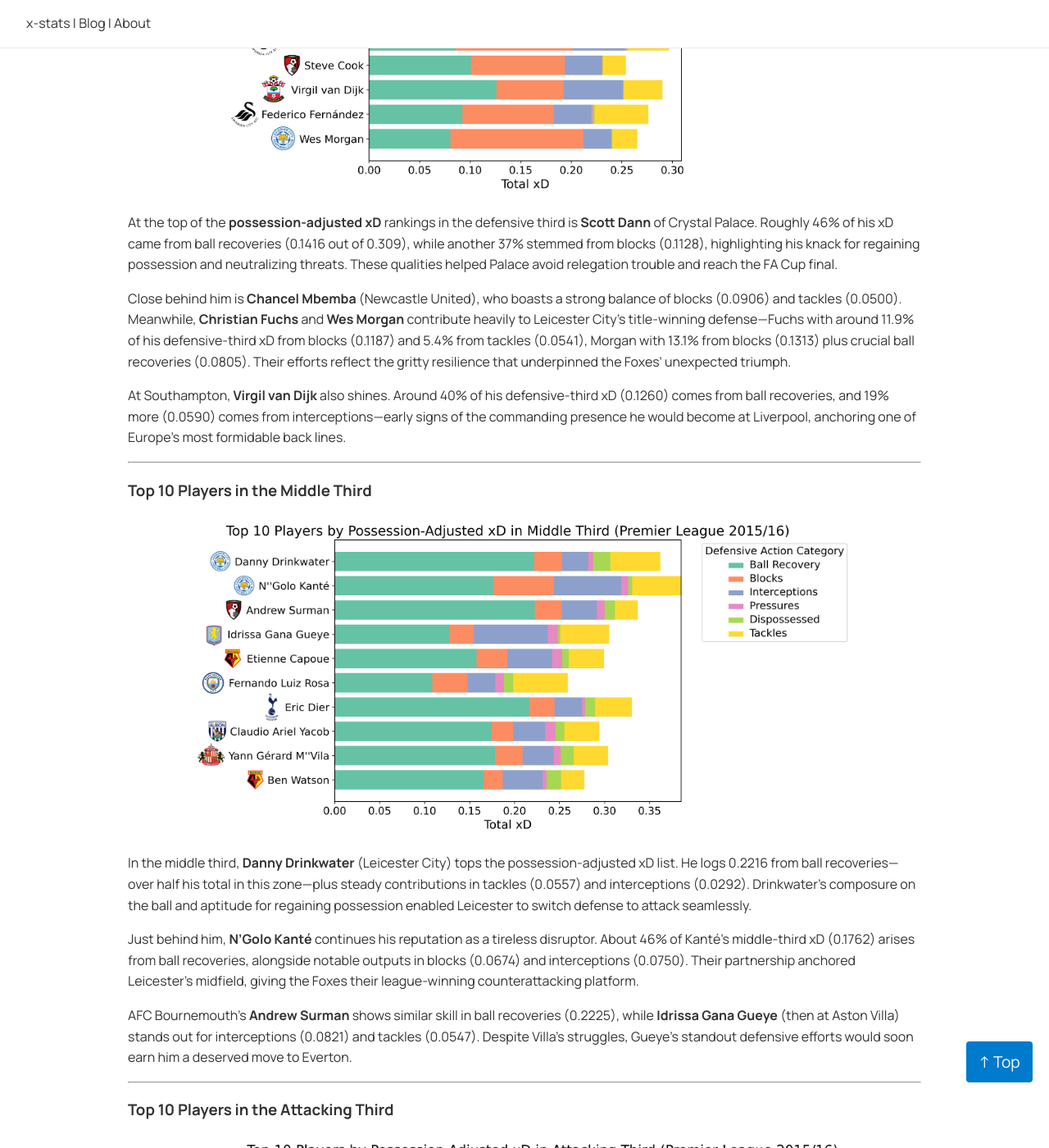
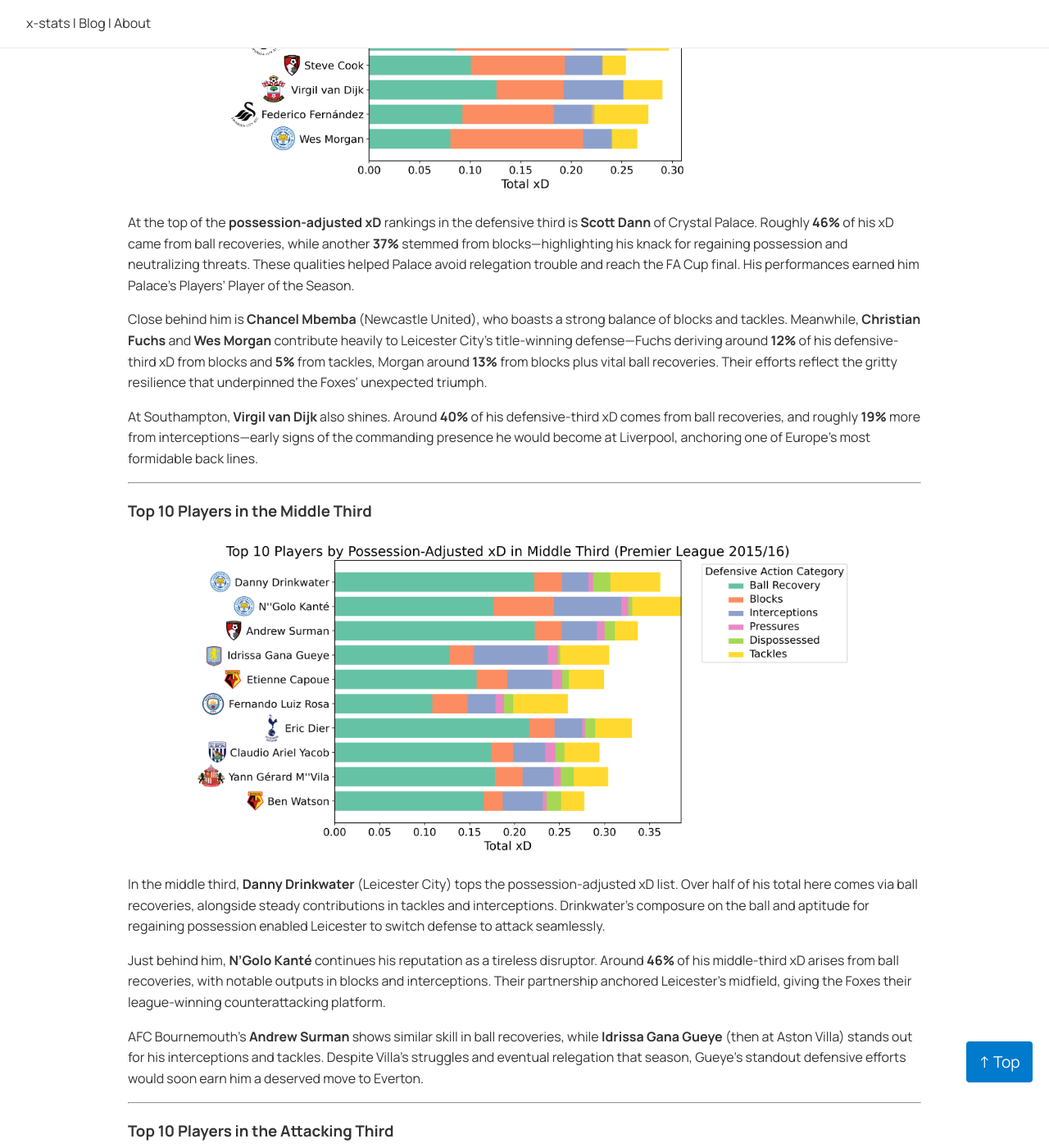
Before and after one commit to u3mukher/x-stats, a Jekyll site: the page built from _posts/2024-12-12-xD.md, in a window 1280 px wide and 1400 px high, scrolled down 6502 px. Shown: the whole window at 82% size. Built offline with Jekyll 4.4.1, drawn with Linux system fonts in a browser that asks for light colours; a style sheet for code colours, icons or effects is not loaded; some of the changed text lies outside the part shown.

Commit message:
Update 2024-12-12-xD.md

```diff
--- a/_posts/2024-12-12-xD.md
+++ b/_posts/2024-12-12-xD.md
@@ -187,11 +187,11 @@ Interestingly, while a player’s total xD (not adjusted for possession) might p
 
 ![Defensive Third]({{ site.baseurl }}/assets/xD_barcharts/top10_xD_possAdj_defensive_third_wlogo.png){:.chart-image}
 
-At the top of the **possession-adjusted xD** rankings in the defensive third is **Scott Dann** of Crystal Palace. Roughly 46% of his xD came from ball recoveries (0.1416 out of 0.309), while another 37% stemmed from blocks (0.1128), highlighting his knack for regaining possession and neutralizing threats. These qualities helped Palace avoid relegation trouble and reach the FA Cup final.
+At the top of the **possession-adjusted xD** rankings in the defensive third is **Scott Dann** of Crystal Palace. Roughly **46%** of his xD came from ball recoveries, while another **37%** stemmed from blocks—highlighting his knack for regaining possession and neutralizing threats. These qualities helped Palace avoid relegation trouble and reach the FA Cup final. His performances earned him Palace's Players' Player of the Season.
 
-Close behind him is **Chancel Mbemba** (Newcastle United), who boasts a strong balance of blocks (0.0906) and tackles (0.0500). Meanwhile, **Christian Fuchs** and **Wes Morgan** contribute heavily to Leicester City’s title-winning defense—Fuchs with around 11.9% of his defensive-third xD from blocks (0.1187) and 5.4% from tackles (0.0541), Morgan with 13.1% from blocks (0.1313) plus crucial ball recoveries (0.0805). Their efforts reflect the gritty resilience that underpinned the Foxes’ unexpected triumph.
+Close behind him is **Chancel Mbemba** (Newcastle United), who boasts a strong balance of blocks and tackles. Meanwhile, **Christian Fuchs** and **Wes Morgan** contribute heavily to Leicester City’s title-winning defense—Fuchs deriving around **12%** of his defensive-third xD from blocks and **5%** from tackles, Morgan around **13%** from blocks plus vital ball recoveries. Their efforts reflect the gritty resilience that underpinned the Foxes’ unexpected triumph.
 
-At Southampton, **Virgil van Dijk** also shines. Around 40% of his defensive-third xD (0.1260) comes from ball recoveries, and 19% more (0.0590) comes from interceptions—early signs of the commanding presence he would become at Liverpool, anchoring one of Europe’s most formidable back lines.
+At Southampton, **Virgil van Dijk** also shines. Around **40%** of his defensive-third xD comes from ball recoveries, and roughly **19%** more from interceptions—early signs of the commanding presence he would become at Liverpool, anchoring one of Europe’s most formidable back lines.
 
 ---
 
@@ -199,11 +199,11 @@ At Southampton, **Virgil van Dijk** also shines. Around 40% of his defensive-thi
 
 ![Middle Third]({{ site.baseurl }}/assets/xD_barcharts/top10_xD_possAdj_middle_third_wlogo.png){:.chart-image}
 
-In the middle third, **Danny Drinkwater** (Leicester City) tops the possession-adjusted xD list. He logs 0.2216 from ball recoveries—over half his total in this zone—plus steady contributions in tackles (0.0557) and interceptions (0.0292). Drinkwater’s composure on the ball and aptitude for regaining possession enabled Leicester to switch defense to attack seamlessly.
+In the middle third, **Danny Drinkwater** (Leicester City) tops the possession-adjusted xD list. Over half of his total here comes via ball recoveries, alongside steady contributions in tackles and interceptions. Drinkwater’s composure on the ball and aptitude for regaining possession enabled Leicester to switch defense to attack seamlessly.
 
-Just behind him, **N’Golo Kanté** continues his reputation as a tireless disruptor. About 46% of Kanté’s middle-third xD (0.1762) arises from ball recoveries, alongside notable outputs in blocks (0.0674) and interceptions (0.0750). Their partnership anchored Leicester’s midfield, giving the Foxes their league-winning counterattacking platform.
+Just behind him, **N’Golo Kanté** continues his reputation as a tireless disruptor. Around **46%** of his middle-third xD arises from ball recoveries, with notable outputs in blocks and interceptions. Their partnership anchored Leicester’s midfield, giving the Foxes their league-winning counterattacking platform.
 
-AFC Bournemouth’s **Andrew Surman** shows similar skill in ball recoveries (0.2225), while **Idrissa Gana Gueye** (then at Aston Villa) stands out for interceptions (0.0821) and tackles (0.0547). Despite Villa’s struggles, Gueye’s standout defensive efforts would soon earn him a deserved move to Everton.
+AFC Bournemouth’s **Andrew Surman** shows similar skill in ball recoveries, while **Idrissa Gana Gueye** (then at Aston Villa) stands out for his interceptions and tackles. Despite Villa’s struggles and eventual relegation that season, Gueye’s standout defensive efforts would soon earn him a deserved move to Everton.
 
 ---
 
@@ -211,11 +211,11 @@ AFC Bournemouth’s **Andrew Surman** shows similar skill in ball recoveries (0.
 
 ![Attacking Third]({{ site.baseurl }}/assets/xD_barcharts/top10_xD_possAdj_attacking_third_wlogo.png){:.chart-image}
 
-In the attacking third, **Troy Deeney** (Watford) leads the way in possession-adjusted xD. A remarkable 48% of his total (2.6129 out of 5.434) comes from blocks, reflecting how actively he hassles opponents at the top of the pitch. Around 1.83 (or ~34%) stems from ball recoveries, illustrating his ability to reclaim the ball in dangerous areas.
+In the attacking third, **Troy Deeney** (Watford) leads the way in possession-adjusted xD. A remarkable **48%** of his total xD comes from blocks, reflecting how actively he hassles opponents at the top of the pitch. Another **~34%** stems from ball recoveries, illustrating his ability to reclaim the ball in dangerous areas.
 
-His teammate **Odion Ighalo** contributes heavily too, with dispossessions (1.0855) and pressures (1.0735) accounting for over 40% of his xD in advanced zones. These qualities made him an attractive option for **Ole Gunnar Solskjær**, who brought Ighalo to Manchester United as a high-pressing backup striker.
+His teammate **Odion Ighalo** contributes heavily too, with dispossessions and pressures accounting for over **40%** of his xD in advanced zones. These qualities made him an attractive option for **Ole Gunnar Solskjær**, who brought Ighalo to Manchester United as a high-pressing backup striker.
 
-**Romelu Lukaku** (Everton) also features prominently, notching 1.2719 from blocks and 1.7704 from pressures. Meanwhile, **Sadio Mané** (Southampton) displays his trademark two-way impact—over 2.0 from blocks (~41% of his attacking-third xD), plus 0.4824 from dispossessions—foreshadowing the relentless, high-octane style that would later define his success at Liverpool.
+**Romelu Lukaku** (Everton) also features prominently, with around **28%** of his attacking-third xD generated by blocks and **39%** by pressures. Meanwhile, **Sadio Mané** (Southampton) shows his trademark two-way impact—**~41%** of his xD comes from blocks, plus additional disruption through dispossessions—foreshadowing the relentless, high-octane style that would later define his success at Liverpool.
 
 ---
 
```
